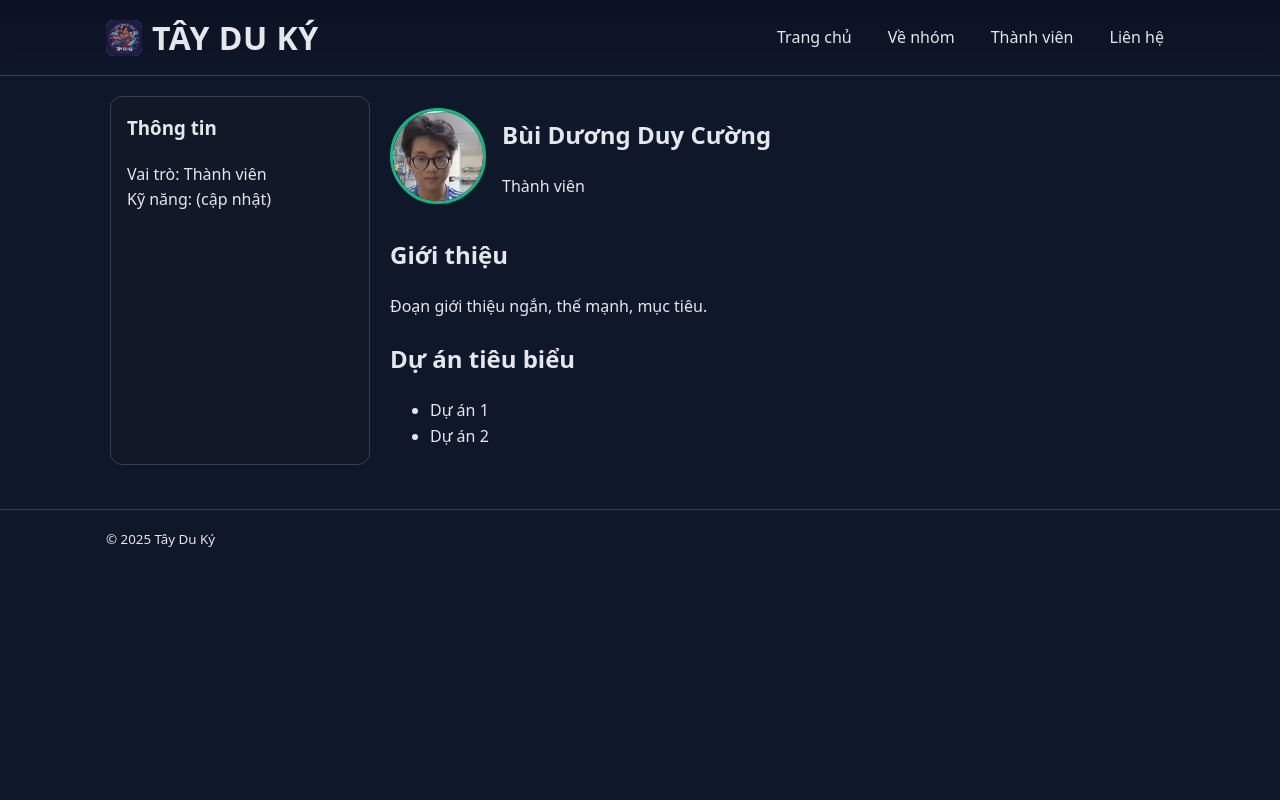
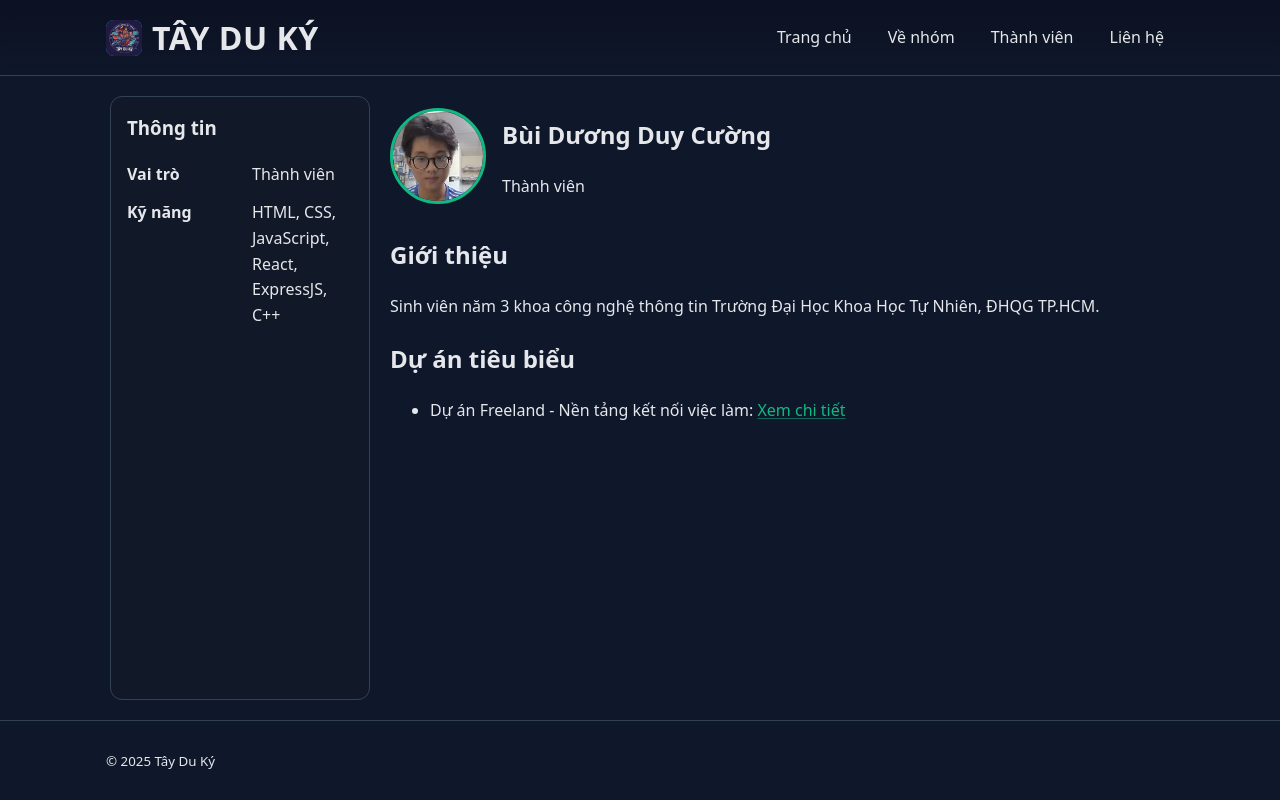
Before and after one commit to hungtmh/GA01, a plain HTML site: page members/bui-duong-duy-cuong.html in a window 1280 px wide. Drawn offline with Linux system fonts and the light colour scheme.

Commit message:
style: UI

```diff
--- a/css/style.css
+++ b/css/style.css
@@ -16,16 +16,22 @@
 * {
   box-sizing: border-box;
 }
-html,
+html {
+  height: 100%;
+}
 body {
   margin: 0;
   padding: 0;
+  min-height: 100%;
+  display: flex;
+  flex-direction: column;
   background: var(--bg);
   color: var(--text);
   font-family: system-ui, -apple-system, Segoe UI, Roboto, Ubuntu,
     "Helvetica Neue", Arial, "Noto Sans", sans-serif;
   line-height: 1.6;
 }
+
 img {
   max-width: 100%;
   display: block;
@@ -130,21 +136,52 @@ a:focus-visible {
 
 /* Layout */
 .layout {
+  flex: 1;
   display: grid;
   grid-template-columns: 260px 1fr;
   gap: 20px;
   padding: 20px;
+
+  max-width: 1100px;
+  margin: 0 auto;
+  width: 100%;
+  align-items: start;
 }
 .sidebar {
   background: var(--panel);
   border: 1px solid var(--border);
   border-radius: 12px;
   padding: 16px;
+  min-height: calc(100vh - 200px);
+  height: 100%;
 }
+
+.info-list {
+  display: flex;
+  flex-direction: column;
+  gap: 10px;
+}
+
+.info-item {
+  display: grid;
+  grid-template-columns: 120px 1fr;
+  gap: 5px;
+  margin-bottom: 3px;
+}
+
+.label {
+  font-weight: bold;
+}
+
+.value {
+  word-wrap: break-word;
+}
+
 .sidebar h3 {
   margin-top: 0;
 }
 .content {
+  flex: 1;
   background: transparent;
 }
 
@@ -261,10 +298,15 @@ a:focus-visible {
 /* Footer */
 .site-footer {
   border-top: 1px solid var(--border);
-  margin-top: 24px;
+  margin-top: auto;
+  height: 80px;
+  display: flex;
+  justify-content: center;
+  align-items: center;
 }
 .site-footer .container {
   padding: 16px;
+  width: 100%;
 }
 
 /* Responsive */
--- a/members/bui-duong-duy-cuong.html
+++ b/members/bui-duong-duy-cuong.html
@@ -35,10 +35,16 @@
     <main class="container layout">
       <aside class="sidebar">
         <h3>Thông tin</h3>
-        <ul>
-          <li>Vai trò: Thành viên</li>
-          <li>Kỹ năng: (cập nhật)</li>
-        </ul>
+        <div class="info-list">
+          <div class="info-item">
+            <span class="label">Vai trò</span>
+            <span class="value">Thành viên</span>
+          </div>
+          <div class="info-item">
+            <span class="label">Kỹ năng</span>
+            <span class="value">HTML, CSS, JavaScript, React, ExpressJS, C++</span>
+          </div>
+        </div>
       </aside>
       <section class="content">
         <header class="member-header">
@@ -55,14 +61,17 @@
 
         <section>
           <h2>Giới thiệu</h2>
-          <p>Đoạn giới thiệu ngắn, thế mạnh, mục tiêu.</p>
+          <p>Sinh viên năm 3 khoa công nghệ thông tin Trường Đại Học Khoa Học Tự Nhiên, ĐHQG TP.HCM.</p>
         </section>
 
         <section>
           <h2>Dự án tiêu biểu</h2>
           <ul>
-            <li>Dự án 1</li>
-            <li>Dự án 2</li>
+            <li>
+              Dự án Freeland - Nền tảng kết nối việc làm:
+              <a href="https://freeland-hcmus.vercel.app/" target="_blank"
+                >Xem chi tiết</a
+              ></li>
           </ul>
         </section>
       </section>
```
Also changed, not shown: contact.html (+14 -5 lines), index.html (+15 -6 lines).
